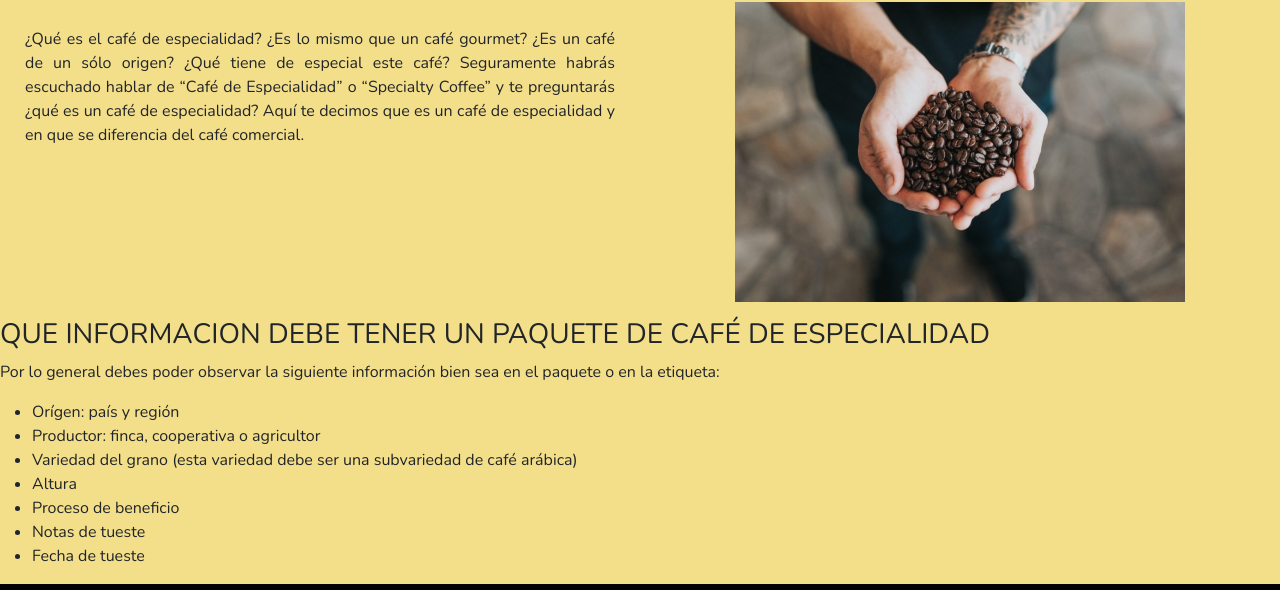
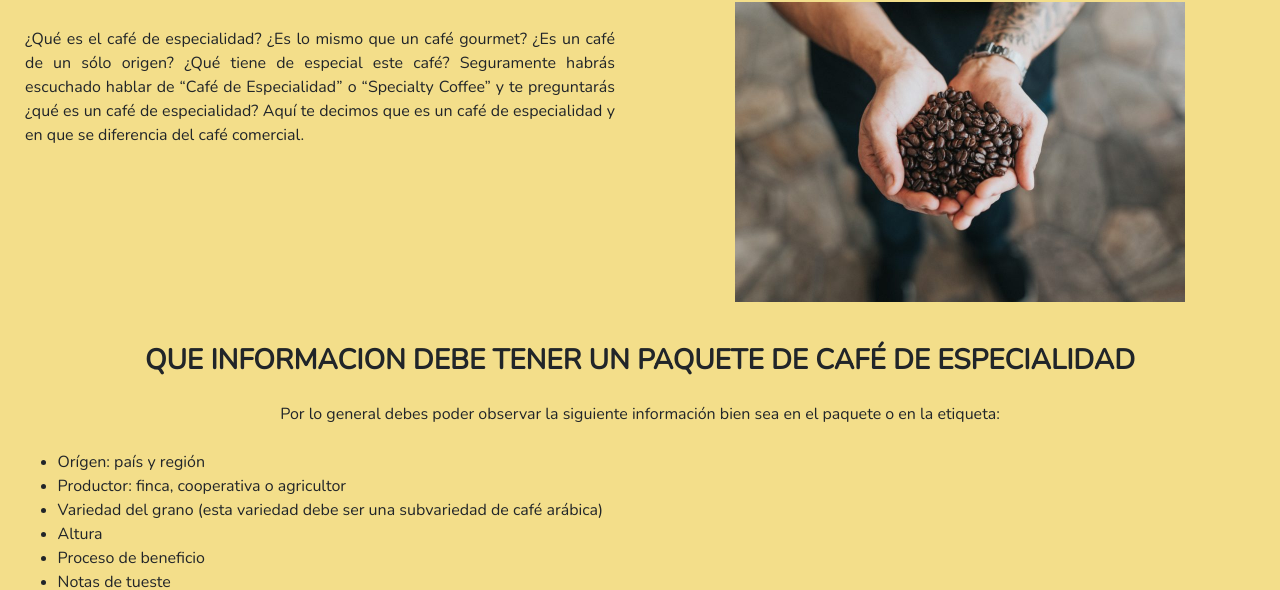
Before and after one commit to juampi-dev/proyectoBaker, a plain HTML site: page pages/cafespecialidad.html in a window 1280 px wide. Shown: the part 364-954 px from the top of the page. Drawn offline with nearby package versions, Linux system fonts and the light colour scheme.

Commit message:
final commit

```diff
--- a/styles/style.css
+++ b/styles/style.css
@@ -340,6 +340,20 @@ footer h5{
     width: auto;
 }
 
+.specialtyInfo{
+    margin: 2%;
+}
+
+.specialtyInfo h3{
+    text-align: center;
+    font-weight: bold;
+}
+
+.specialtyInfo p{
+    text-align: center;
+    margin: 2%;
+}
+
 @media (max-width: 952px){
     .navbar-logoLink{
         padding-left: 20px;
```
